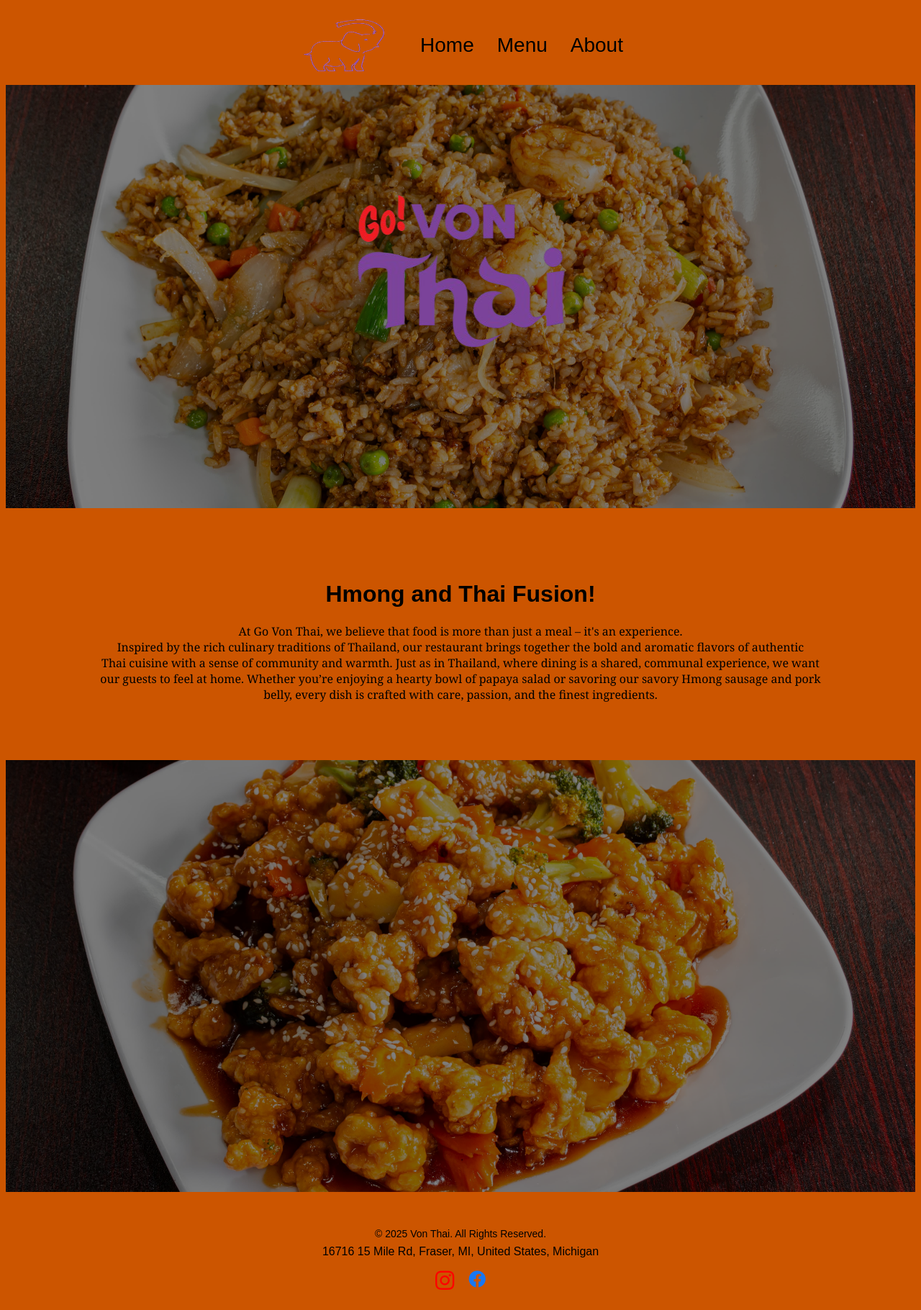
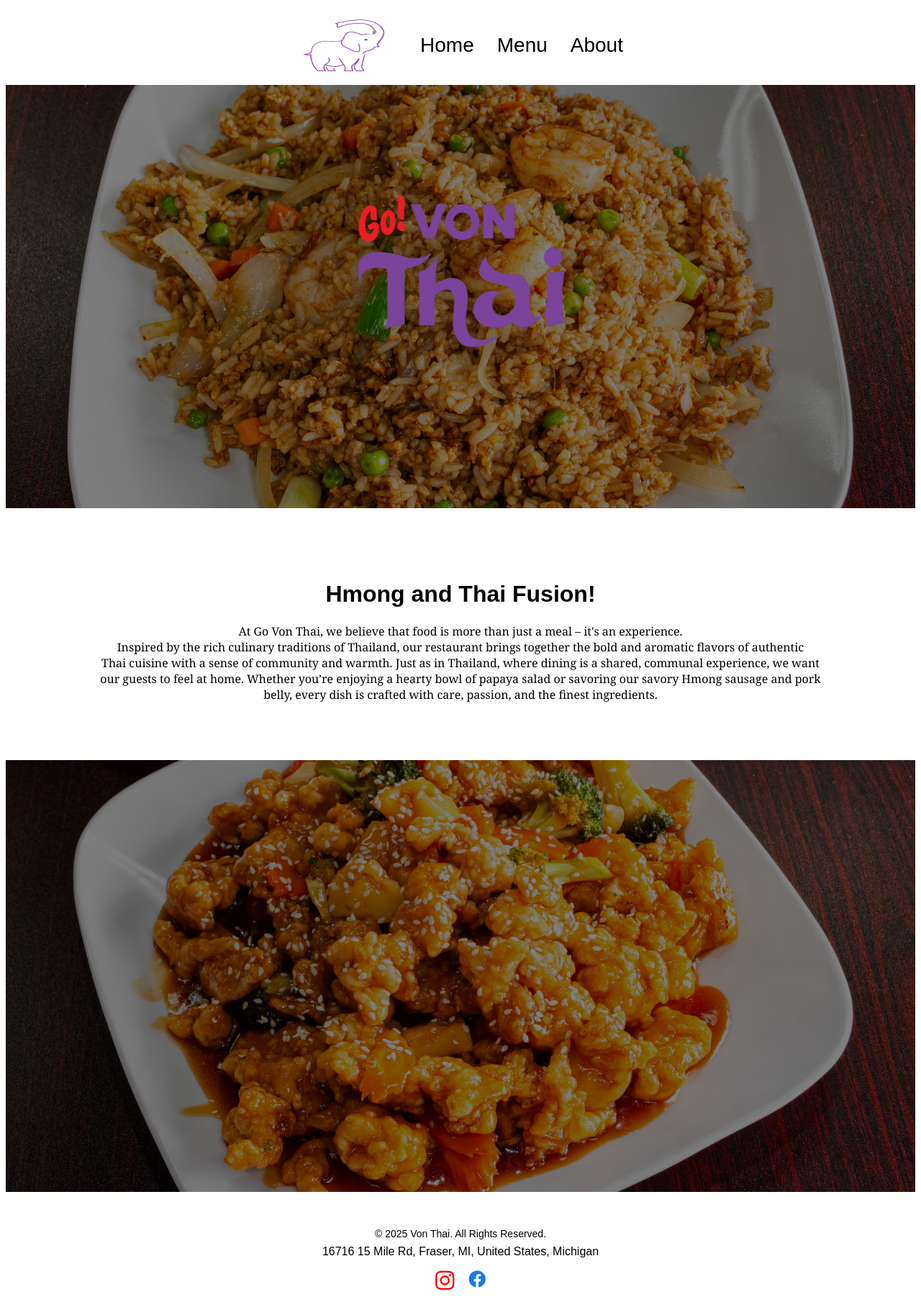
Before and after one commit to tatataToua/VonThai, a React (Vite) app: page / in a window 1280 px wide. Shown: the whole page at 72% size. Built offline with nearby package versions, Linux system fonts and the light colour scheme.

Commit message:
whtie background

```diff
--- a/src/App.css
+++ b/src/App.css
@@ -1,12 +1,12 @@
 body {
-  background-color: rgb(204, 85, 0);
+  background-color: rgb(255, 255, 255);
 }
 .navbar {
   width: 100%;
   display: flex;
   justify-content: center;
   align-items: center;
-  background-color: rgb(204, 85, 0);
+  background-color: rgb(255, 255, 255);
 }
 
 .nav {
@@ -28,6 +28,7 @@
 
 .GiHamburgerMenu {
   padding-right: 2rem;
+  background-color: red;
 }
 
 .nav-smallscreen-overlay {
@@ -130,7 +131,7 @@
 
 .intro {
   padding-top: 1rem;
-  background-color: rgb(204, 85, 0);
+  background-color: rgb(255, 255, 255);
   transform: translateY(-1rem);
 }
 
@@ -152,7 +153,7 @@
 }
 
 .footer {
-  background-color: rgb(204, 85, 0);
+  background-color: rgb(255, 255, 255);
 }
 
 .fa-instagram {
@@ -163,7 +164,7 @@
 
 /* Footer Styles */
 .footer {
-  background-color: rgb(204, 85, 0);
+  background-color: rgb(255, 255, 255);
   color: black;
   text-align: center;
   font-family: 'Poppins', sans-serif;
```
